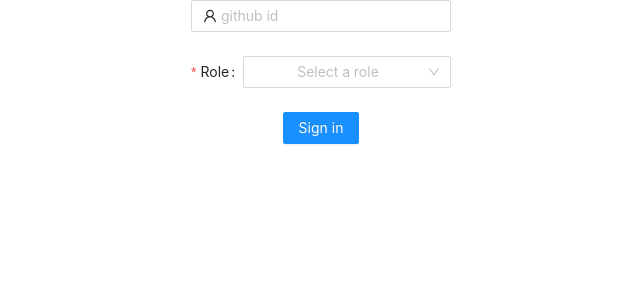
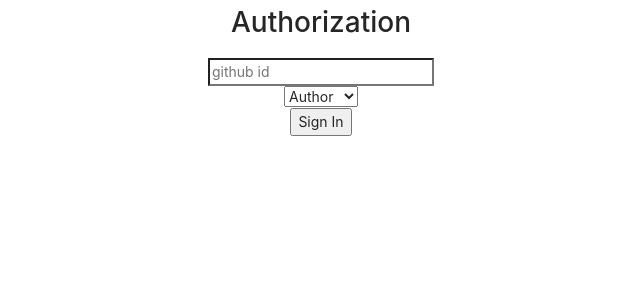
Before and after one commit to DmitriyFriz/x-check-example, a React (Create React App) app: page /auth in a window 1280 px wide. Shown: the top 300 px of the page, without its empty margins (319-959 px from the left). Built offline with nearby package versions, Linux system fonts and the light colour scheme.

Commit message:
feat: add redux form

```diff
--- a/src/components/Auth/Auth.module.css
+++ b/src/components/Auth/Auth.module.css
@@ -1,5 +1,6 @@
 .container {
     display: flex;
+    flex-direction: column;
     justify-content: center;
     align-self: center;
 }
--- a/src/components/Auth/index.tsx
+++ b/src/components/Auth/index.tsx
@@ -4,56 +4,51 @@ import { Form, Input, Button, Select } from 'antd';
 import { UserOutlined } from '@ant-design/icons';
 // Redux
 import { useDispatch } from 'react-redux';
+import { Field, reduxForm, InjectedFormProps } from 'redux-form';
 import { actions, types } from '../../reducers/user';
 // Styles
 import s from './Auth.module.css';
 
+const AuthForm: React.FC<InjectedFormProps> = (props) => {
+  const { handleSubmit } = props;
+
+  return (
+    <form onSubmit={handleSubmit}>
+      <div>
+        <Field
+          name="githubId"
+          component="input"
+          type="text"
+          placeholder="github id"
+        />
+      </div>
+      <div>
+        <Field name="role" component="select">
+          <option value="author">Author</option>
+          <option value="student">Student</option>
+        </Field>
+      </div>
+      <div>
+        <button type="submit">Sign In</button>
+      </div>
+    </form>
+  );
+};
+
+const ReduxForm = reduxForm({
+  form: 'auth',
+})(AuthForm);
+
 const Auth: React.FC = () => {
   const dispatch = useDispatch();
-
-  const onFinish = (values: types.TUserData) => {
-    dispatch(actions.signIn(values));
+  const onSubmit = (formData: any) => {
+    console.log(formData);
   };
 
   return (
     <div className={s.container}>
-      <Form
-        name="normal_login"
-        className={s['login-form']}
-        initialValues={{ remember: true }}
-        onFinish={onFinish}
-      >
-        <Form.Item
-          name="githubId"
-          rules={[{ required: true, message: 'Please input your Username!' }]}
-        >
-          <Input
-            prefix={<UserOutlined className="site-form-item-icon" />}
-            placeholder="github id"
-          />
-        </Form.Item>
-
-        <Form.Item
-          name="role"
-          label="Role"
-          rules={[{ required: true, message: 'Please select a role!' }]}
-        >
-          <Select placeholder="Select a role" allowClear>
-            <Select.Option value="male">author</Select.Option>
-            <Select.Option value="female">student</Select.Option>
-          </Select>
-        </Form.Item>
-
-        <Form.Item>
-          <Button
-            type="primary"
-            htmlType="submit"
-            className="login-form-button"
-          >
-            Sign in
-          </Button>
-        </Form.Item>
-      </Form>
+      <h1>Authorization </h1>
+      <ReduxForm onSubmit={onSubmit} />
     </div>
   );
 };
--- a/src/reducers/index.ts
+++ b/src/reducers/index.ts
@@ -1,6 +1,7 @@
 import { combineReducers } from 'redux';
 import { connectRouter } from 'connected-react-router';
 import { History } from 'history';
+import { reducer as formReducer } from 'redux-form';
 // Reducers
 import user from './user';
 // ... other reducers
@@ -9,6 +10,7 @@ export const createRootReducer = (history: History) =>
   combineReducers({
     router: connectRouter(history),
     user,
+    form: formReducer
     // ... other reducers
   });
 
```
